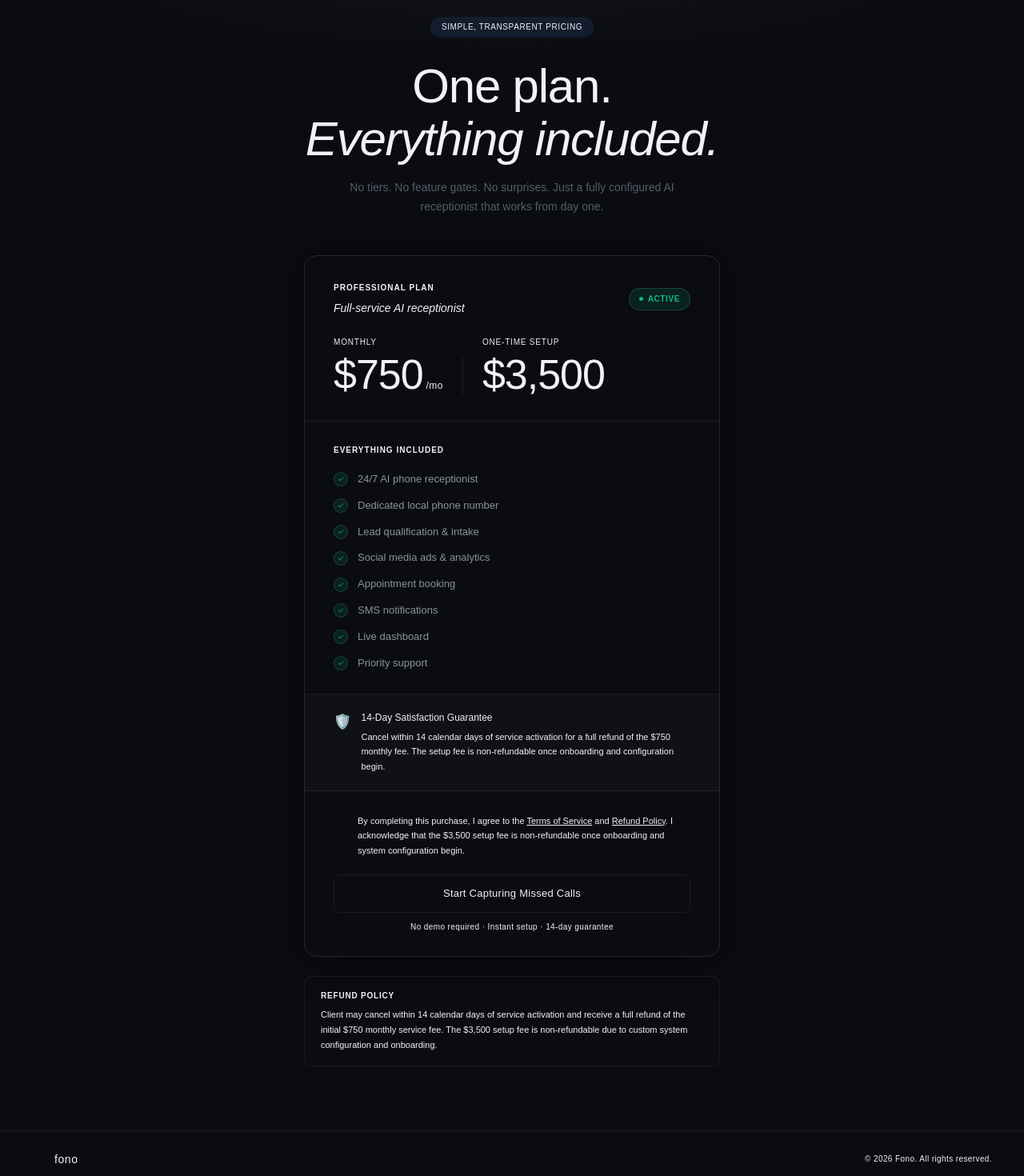
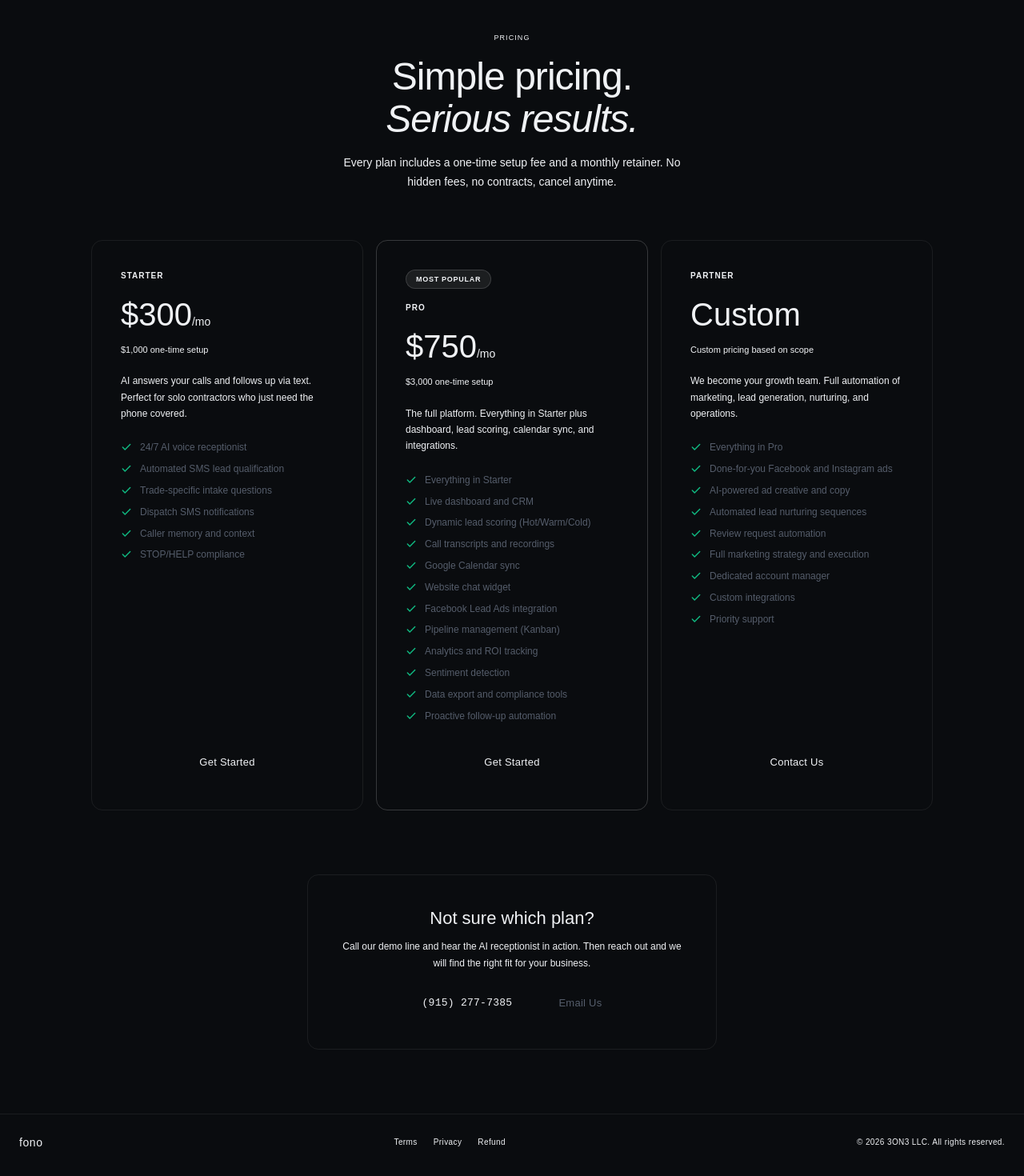
Before and after one commit to mercedes-3/fono-dashboard, a React (Vite) app: page /pricing in a window 1280 px wide. Shown: the part 120-1590 px from the top of the page at 80% size. Built offline with nearby package versions, Linux system fonts and the light colour scheme.

Commit message:
Update Pricing.jsx

```diff
--- a/src/pages/Pricing.jsx
+++ b/src/pages/Pricing.jsx
@@ -1,20 +1,69 @@
 import { Link } from 'react-router-dom'
-import { useState } from 'react'
 
-const FEATURES = [
-  '24/7 AI phone receptionist',
-  'Dedicated local phone number',
-  'Lead qualification & intake',
-  'Social media ads & analytics',
-  'Appointment booking',
-  'SMS notifications',
-  'Live dashboard',
+const tiers = [
+  {
+    name: 'Starter',
+    setup: '$1,000',
+    monthly: '$300',
+    description: 'AI answers your calls and follows up via text. Perfect for solo contractors who just need the phone covered.',
+    features: [
+      '24/7 AI voice receptionist',
+      'Automated SMS lead qualification',
+      'Trade-specific intake questions',
+      'Dispatch SMS notifications',
+      'Caller memory and context',
+      'STOP/HELP compliance',
+    ],
+    cta: 'Get Started',
+    href: 'https://buy.stripe.com/aFabJ3cgw20377zcvw7ss06',
+    highlight: false,
+  },
+  {
+    name: 'Pro',
+    setup: '$3,000',
+    monthly: '$750',
+    description: 'The full platform. Everything in Starter plus dashboard, lead scoring, calendar sync, and integrations.',
+    features: [
+      'Everything in Starter',
+      'Live dashboard and CRM',
+      'Dynamic lead scoring (Hot/Warm/Cold)',
+      'Call transcripts and recordings',
+      'Google Calendar sync',
+      'Website chat widget',
+      'Facebook Lead Ads integration',
+      'Pipeline management (Kanban)',
+      'Analytics and ROI tracking',
+      'Sentiment detection',
+      'Data export and compliance tools',
+      'Proactive follow-up automation',
+    ],
+    cta: 'Get Started',
+    href: 'https://buy.stripe.com/aFadRb2FW8or63v7bc7ss04',
+    highlight: true,
+  },
+  {
+    name: 'Partner',
+    setup: 'Custom',
+    monthly: 'Custom',
+    description: 'We become your growth team. Full automation of marketing, lead generation, nurturing, and operations.',
+    features: [
+      'Everything in Pro',
+      'Done-for-you Facebook and Instagram ads',
+      'AI-powered ad creative and copy',
+      'Automated lead nurturing sequences',
+      'Review request automation',
+      'Full marketing strategy and execution',
+      'Dedicated account manager',
+      'Custom integrations',
       'Priority support',
+    ],
+    cta: 'Contact Us',
+    href: 'mailto:mercedes@3on3scalez.com?subject=Fono Partner Inquiry',
+    highlight: false,
+  },
 ]
 
 export default function Pricing() {
-  const [agreed, setAgreed] = useState(false)
-
   return (
     <div style={{ minHeight: '100vh', background: 'var(--black)', fontFamily: 'var(--font)', color: 'var(--text)' }}>
 
@@ -22,12 +71,11 @@ export default function Pricing() {
       <nav style={{
         position: 'sticky', top: 0, zIndex: 100,
         display: 'flex', alignItems: 'center', justifyContent: 'space-between',
-        padding: '0 40px', height: 60,
-        background: 'rgba(8,8,8,0.9)',
-        backdropFilter: 'blur(20px)',
+        padding: '0 24px', height: 60,
+        background: 'rgba(8,8,8,0.85)', backdropFilter: 'blur(20px)',
         borderBottom: '1px solid var(--border)',
       }}>
-        <Link to="/" style={{ display: 'flex', alignItems: 'center', gap: 10 }}>
+        <Link to="/" style={{ display: 'flex', alignItems: 'center', gap: 10, textDecoration: 'none' }}>
           <div style={{ width: 28, height: 28, background: 'var(--platinum)', borderRadius: 7, display: 'flex', alignItems: 'center', justifyContent: 'center' }}>
             <svg width="12" height="12" viewBox="0 0 24 24" fill="none" stroke="var(--black)" strokeWidth="2.5" strokeLinecap="round" strokeLinejoin="round">
               <path d="M22 16.92v3a2 2 0 01-2.18 2 19.79 19.79 0 01-8.63-3.07A19.5 19.5 0 013.07 9.81a19.79 19.79 0 01-3.07-8.68A2 2 0 012 1h3a2 2 0 012 1.72c.127.96.361 1.903.7 2.81a2 2 0 01-.45 2.11L6.91 8.91a16 16 0 006.09 6.09l1.27-1.27a2 2 0 012.11-.45c.907.339 1.85.573 2.81.7A2 2 0 0122 16.92z"/>
@@ -36,165 +84,156 @@ export default function Pricing() {
           <span style={{ fontFamily: 'var(--font-display)', fontSize: 18, fontWeight: 500, color: 'var(--platinum)', letterSpacing: '0.04em' }}>fono</span>
         </Link>
         <div style={{ display: 'flex', alignItems: 'center', gap: 8 }}>
-          <Link to="/auth" style={{ fontSize: 12, color: 'var(--text-3)', padding: '7px 14px' }}>Sign In</Link>
-          <Link to="/auth" style={{ display: 'flex', alignItems: 'center', gap: 6, padding: '7px 16px', borderRadius: 8, fontSize: 12, fontWeight: 500, background: 'var(--platinum)', color: 'var(--black)', textDecoration: 'none' }}>Get Started</Link>
+          <Link to="/auth" style={{ fontSize: 12, color: 'var(--text-3)', padding: '7px 14px', textDecoration: 'none' }}>Sign In</Link>
         </div>
       </nav>
 
-      {/* Hero */}
-      <section style={{ padding: '80px 40px 48px', textAlign: 'center', position: 'relative', overflow: 'hidden' }}>
-        <div style={{ position: 'absolute', inset: 0, pointerEvents: 'none', background: 'radial-gradient(ellipse 70% 50% at 50% 0%, rgba(232,232,232,0.04) 0%, transparent 70%)' }} />
-        <div style={{ position: 'relative', maxWidth: 600, margin: '0 auto' }}>
-          <div style={{ display: 'inline-flex', alignItems: 'center', gap: 8, padding: '5px 14px', borderRadius: 99, background: 'var(--accent-dim)', border: '1px solid var(--border-2)', fontSize: 10, color: 'var(--platinum-3)', fontWeight: 500, letterSpacing: '0.06em', textTransform: 'uppercase', marginBottom: 28 }}>
-            Simple, transparent pricing
+      {/* Header */}
+      <section style={{ padding: 'clamp(60px, 10vw, 100px) 24px 40px', textAlign: 'center' }}>
+        <div style={{ fontSize: 9, color: 'var(--text-4)', letterSpacing: '0.12em', textTransform: 'uppercase', marginBottom: 16 }}>Pricing</div>
+        <h1 style={{
+          fontFamily: 'var(--font-display)', fontSize: 'clamp(32px, 6vw, 48px)',
+          fontWeight: 300, color: 'var(--text)', letterSpacing: '-0.02em', lineHeight: 1.1, marginBottom: 16,
+        }}>
+          Simple pricing.<br />
+          <span style={{ color: 'var(--platinum-3)', fontStyle: 'italic' }}>Serious results.</span>
+        </h1>
+        <p style={{ fontSize: 14, color: 'var(--text-4)', maxWidth: 460, margin: '0 auto', lineHeight: 1.7 }}>
+          Every plan includes a one-time setup fee and a monthly retainer. No hidden fees, no contracts, cancel anytime.
+        </p>
+      </section>
+
+      {/* Tiers */}
+      <section style={{ padding: '20px 24px 80px', maxWidth: 1100, margin: '0 auto' }}>
+        <div style={{ display: 'grid', gridTemplateColumns: 'repeat(auto-fit, minmax(300px, 1fr))', gap: 16, alignItems: 'stretch' }}>
+          {tiers.map(tier => (
+            <div key={tier.name} style={{
+              background: 'var(--black-3)',
+              border: `1px solid ${tier.highlight ? 'rgba(232,232,232,0.2)' : 'var(--border)'}`,
+              borderRadius: 14,
+              padding: 'clamp(24px, 4vw, 36px)',
+              display: 'flex', flexDirection: 'column',
+              position: 'relative',
+              overflow: 'hidden',
+            }}>
+              {tier.highlight && (
+                <div style={{
+                  position: 'absolute', top: 0, left: 0, right: 0, height: 2,
+                  background: 'linear-gradient(90deg, var(--platinum), rgba(232,232,232,0.3))',
+                }} />
+              )}
+
+              {tier.highlight && (
+                <div style={{
+                  display: 'inline-flex', alignSelf: 'flex-start',
+                  padding: '4px 12px', borderRadius: 99,
+                  background: 'rgba(232,232,232,0.08)', border: '1px solid rgba(232,232,232,0.16)',
+                  fontSize: 9, fontWeight: 600, color: 'var(--platinum)',
+                  letterSpacing: '0.08em', textTransform: 'uppercase',
+                  marginBottom: 16,
+                }}>
+                  Most Popular
                 </div>
-          <h1 style={{ fontFamily: 'var(--font-display)', fontSize: 'clamp(36px, 6vw, 60px)', fontWeight: 300, color: 'var(--text)', lineHeight: 1.1, letterSpacing: '-0.02em', marginBottom: 16 }}>
-            One plan.<br />
-            <span style={{ fontStyle: 'italic', color: 'var(--platinum-3)' }}>Everything included.</span>
-          </h1>
-          <p style={{ fontSize: 14, color: 'var(--text-3)', lineHeight: 1.7, fontWeight: 300, maxWidth: 420, margin: '0 auto' }}>
-            No tiers. No feature gates. No surprises. Just a fully configured AI receptionist that works from day one.
+              )}
+
+              <div style={{ fontSize: 10, fontWeight: 600, color: 'var(--text-4)', letterSpacing: '0.1em', textTransform: 'uppercase', marginBottom: 8 }}>
+                {tier.name}
+              </div>
+
+              <div style={{ marginBottom: 4 }}>
+                <span style={{ fontFamily: 'var(--font-display)', fontSize: 40, fontWeight: 300, color: 'var(--text)' }}>{tier.monthly}</span>
+                {tier.monthly !== 'Custom' && <span style={{ fontSize: 14, color: 'var(--text-4)' }}>/mo</span>}
+              </div>
+
+              {tier.setup !== 'Custom' && (
+                <div style={{ fontSize: 11, color: 'var(--text-4)', marginBottom: 20 }}>
+                  {tier.setup} one-time setup
+                </div>
+              )}
+              {tier.setup === 'Custom' && (
+                <div style={{ fontSize: 11, color: 'var(--text-4)', marginBottom: 20 }}>
+                  Custom pricing based on scope
+                </div>
+              )}
+
+              <p style={{ fontSize: 12, color: 'var(--text-4)', lineHeight: 1.7, marginBottom: 24 }}>
+                {tier.description}
               </p>
+
+              <div style={{ display: 'flex', flexDirection: 'column', gap: 10, marginBottom: 28, flex: 1 }}>
+                {tier.features.map(f => (
+                  <div key={f} style={{ display: 'flex', alignItems: 'flex-start', gap: 10 }}>
+                    <svg width="14" height="14" viewBox="0 0 24 24" fill="none" stroke="var(--green)" strokeWidth="2.5" strokeLinecap="round" strokeLinejoin="round" style={{ flexShrink: 0, marginTop: 1 }}>
+                      <polyline points="20 6 9 17 4 12"/>
+                    </svg>
+                    <span style={{ fontSize: 12, color: 'var(--text-3)', lineHeight: 1.4 }}>{f}</span>
+                  </div>
+                ))}
+              </div>
+
+              <a href={tier.href} style={{
+                display: 'flex', alignItems: 'center', justifyContent: 'center',
+                padding: '12px 24px', borderRadius: 9, fontSize: 13, fontWeight: 500,
+                background: tier.highlight ? 'var(--platinum)' : 'transparent',
+                color: tier.highlight ? 'var(--black)' : 'var(--text)',
+                border: tier.highlight ? 'none' : '1px solid var(--border-2)',
+                textDecoration: 'none', letterSpacing: '0.02em',
+                transition: 'all 0.15s',
+              }}>
+                {tier.cta}
+              </a>
+            </div>
+          ))}
         </div>
       </section>
 
-      {/* Pricing Card */}
-      <section style={{ padding: '0 40px 80px', display: 'flex', justifyContent: 'center' }}>
-        <div style={{ width: '100%', maxWidth: 520 }}>
-
-          {/* Main card */}
+      {/* FAQ / Bottom CTA */}
+      <section style={{ padding: '0 24px 80px', maxWidth: 560, margin: '0 auto', textAlign: 'center' }}>
         <div style={{
+          padding: 'clamp(24px, 4vw, 36px)',
           background: 'var(--black-3)',
-            border: '1px solid rgba(232,232,232,0.12)',
-            borderRadius: 16,
-            overflow: 'hidden',
-            boxShadow: '0 4px 40px rgba(0,0,0,0.5)',
+          border: '1px solid var(--border)',
+          borderRadius: 14,
         }}>
-            {/* Header */}
-            <div style={{ padding: '32px 36px', borderBottom: '1px solid var(--border)' }}>
-              <div style={{ display: 'flex', alignItems: 'center', justifyContent: 'space-between', marginBottom: 24 }}>
-                <div>
-                  <div style={{ fontSize: 10, fontWeight: 600, color: 'var(--text-4)', letterSpacing: '0.1em', textTransform: 'uppercase', marginBottom: 6 }}>Professional Plan</div>
-                  <div style={{ fontFamily: 'var(--font-display)', fontSize: 14, fontStyle: 'italic', color: 'var(--platinum-3)' }}>Full-service AI receptionist</div>
+          <div style={{ fontFamily: 'var(--font-display)', fontSize: 22, fontWeight: 300, color: 'var(--text)', marginBottom: 8 }}>
+            Not sure which plan?
           </div>
-                <div style={{ display: 'flex', alignItems: 'center', gap: 6, padding: '5px 12px', borderRadius: 99, background: 'var(--green-dim)', border: '1px solid rgba(74,222,128,0.2)', fontSize: 10, color: 'var(--green)', fontWeight: 600, letterSpacing: '0.06em', textTransform: 'uppercase' }}>
-                  <div style={{ width: 5, height: 5, borderRadius: '50%', background: 'var(--green)' }} />
-                  Active
-                </div>
-              </div>
-
-              {/* Pricing */}
-              <div style={{ display: 'flex', gap: 24, alignItems: 'flex-end', flexWrap: 'wrap' }}>
-                <div>
-                  <div style={{ fontSize: 10, color: 'var(--text-4)', letterSpacing: '0.08em', textTransform: 'uppercase', marginBottom: 6 }}>Monthly</div>
-                  <div style={{ display: 'flex', alignItems: 'baseline', gap: 4 }}>
-                    <span style={{ fontFamily: 'var(--font-display)', fontSize: 52, fontWeight: 300, color: 'var(--text)', lineHeight: 1, letterSpacing: '-0.02em' }}>$750</span>
-                    <span style={{ fontSize: 12, color: 'var(--text-4)', letterSpacing: '0.04em' }}>/mo</span>
-                  </div>
-                </div>
-                <div style={{ width: 1, height: 48, background: 'var(--border)' }} />
-                <div>
-                  <div style={{ fontSize: 10, color: 'var(--text-4)', letterSpacing: '0.08em', textTransform: 'uppercase', marginBottom: 6 }}>One-time setup</div>
-                  <div style={{ display: 'flex', alignItems: 'baseline', gap: 4 }}>
-                    <span style={{ fontFamily: 'var(--font-display)', fontSize: 52, fontWeight: 300, color: 'var(--platinum-3)', lineHeight: 1, letterSpacing: '-0.02em' }}>$3,500</span>
-                  </div>
-                </div>
-              </div>
-            </div>
-
-            {/* Features */}
-            <div style={{ padding: '28px 36px', borderBottom: '1px solid var(--border)' }}>
-              <div style={{ fontSize: 10, fontWeight: 600, color: 'var(--text-4)', letterSpacing: '0.1em', textTransform: 'uppercase', marginBottom: 18 }}>Everything included</div>
-              <div style={{ display: 'flex', flexDirection: 'column', gap: 12 }}>
-                {FEATURES.map(f => (
-                  <div key={f} style={{ display: 'flex', alignItems: 'center', gap: 12 }}>
-                    <div style={{ width: 18, height: 18, borderRadius: '50%', background: 'var(--green-dim)', border: '1px solid rgba(74,222,128,0.2)', display: 'flex', alignItems: 'center', justifyContent: 'center', flexShrink: 0 }}>
-                      <svg width="8" height="8" viewBox="0 0 24 24" fill="none" stroke="var(--green)" strokeWidth="3" strokeLinecap="round" strokeLinejoin="round"><polyline points="20 6 9 17 4 12"/></svg>
-                    </div>
-                    <span style={{ fontSize: 13, color: 'var(--text-2)' }}>{f}</span>
-                  </div>
-                ))}
-              </div>
-            </div>
-
-            {/* Guarantee */}
-            <div style={{ padding: '20px 36px', borderBottom: '1px solid var(--border)', background: 'rgba(232,232,232,0.02)' }}>
-              <div style={{ display: 'flex', alignItems: 'flex-start', gap: 12 }}>
-                <div style={{ fontSize: 18, flexShrink: 0 }}>🛡️</div>
-                <div>
-                  <div style={{ fontSize: 12, fontWeight: 500, color: 'var(--text)', marginBottom: 4 }}>14-Day Satisfaction Guarantee</div>
-                  <div style={{ fontSize: 11, color: 'var(--text-4)', lineHeight: 1.7 }}>
-                    Cancel within 14 calendar days of service activation for a full refund of the $750 monthly fee. The setup fee is non-refundable once onboarding and configuration begin.
-                  </div>
-                </div>
-              </div>
-            </div>
-
-            {/* Agreement + CTA */}
-            <div style={{ padding: '28px 36px' }}>
-              <label style={{ display: 'flex', alignItems: 'flex-start', gap: 12, cursor: 'pointer', marginBottom: 20 }}>
-                <div onClick={() => setAgreed(!agreed)} style={{
-                  width: 18, height: 18, borderRadius: 4, flexShrink: 0, marginTop: 1,
-                  background: agreed ? 'var(--platinum)' : 'var(--black-5)',
-                  border: `1px solid ${agreed ? 'var(--platinum)' : 'var(--border-2)'}`,
-                  display: 'flex', alignItems: 'center', justifyContent: 'center',
-                  transition: 'all 0.15s', cursor: 'pointer',
+          <p style={{ fontSize: 12, color: 'var(--text-4)', lineHeight: 1.7, marginBottom: 20 }}>
+            Call our demo line and hear the AI receptionist in action. Then reach out and we will find the right fit for your business.
+          </p>
+          <div style={{ display: 'flex', gap: 10, justifyContent: 'center', flexWrap: 'wrap' }}>
+            <a href="tel:+19152777385" style={{
+              display: 'inline-flex', alignItems: 'center', gap: 8,
+              padding: '10px 24px', borderRadius: 9, fontSize: 13, fontWeight: 500,
+              background: 'var(--platinum)', color: 'var(--black)',
+              textDecoration: 'none', letterSpacing: '0.02em', fontFamily: 'var(--font-mono)',
             }}>
-                  {agreed && <svg width="10" height="10" viewBox="0 0 24 24" fill="none" stroke="var(--black)" strokeWidth="3" strokeLinecap="round" strokeLinejoin="round"><polyline points="20 6 9 17 4 12"/></svg>}
-                </div>
-                <span style={{ fontSize: 11, color: 'var(--text-4)', lineHeight: 1.7 }}>
-                  By completing this purchase, I agree to the{' '}
-                  <Link to="/terms" style={{ color: 'var(--platinum-3)', textDecoration: 'underline' }}>Terms of Service</Link>
-                  {' '}and{' '}
-                  <Link to="/refund" style={{ color: 'var(--platinum-3)', textDecoration: 'underline' }}>Refund Policy</Link>.
-                  {' '}I acknowledge that the $3,500 setup fee is non-refundable once onboarding and system configuration begin.
-                </span>
-              </label>
-
-              <a
-                href="https://buy.stripe.com/28EdRbfsI5cfbnPfHI7ss05"
-                style={{
-                  display: 'block', width: '100%', textAlign: 'center',
-                  padding: '13px', borderRadius: 9, fontSize: 13, fontWeight: 500,
-                  background: agreed ? 'var(--platinum)' : 'var(--black-5)',
-                  color: agreed ? 'var(--black)' : 'var(--text-4)',
-                  border: `1px solid ${agreed ? 'transparent' : 'var(--border)'}`,
-                  transition: 'all 0.2s',
-                  pointerEvents: agreed ? 'auto' : 'none',
-                  letterSpacing: '0.02em',
-                  textDecoration: 'none',
-                }}
-              >
-                Start Capturing Missed Calls
+              (915) 277-7385
             </a>
-
-              <p style={{ textAlign: 'center', fontSize: 10, color: 'var(--text-4)', marginTop: 10, letterSpacing: '0.04em' }}>
-                No demo required · Instant setup · 14-day guarantee
-              </p>
-            </div>
-          </div>
-
-          {/* Below card note */}
-          <div style={{ marginTop: 24, padding: '16px 20px', background: 'var(--black-3)', border: '1px solid var(--border)', borderRadius: 10 }}>
-            <div style={{ fontSize: 10, fontWeight: 600, color: 'var(--text-4)', letterSpacing: '0.08em', textTransform: 'uppercase', marginBottom: 6 }}>Refund Policy</div>
-            <p style={{ fontSize: 11, color: 'var(--text-4)', lineHeight: 1.7 }}>
-              Client may cancel within 14 calendar days of service activation and receive a full refund of the initial $750 monthly service fee. The $3,500 setup fee is non-refundable due to custom system configuration and onboarding.
-            </p>
+            <a href="mailto:mercedes@3on3scalez.com" style={{
+              display: 'inline-flex', alignItems: 'center', gap: 8,
+              padding: '10px 24px', borderRadius: 9, fontSize: 13, fontWeight: 500,
+              background: 'transparent', color: 'var(--text-3)',
+              border: '1px solid var(--border-2)',
+              textDecoration: 'none', letterSpacing: '0.02em',
+            }}>
+              Email Us
+            </a>
           </div>
         </div>
       </section>
 
       {/* Footer */}
-      <footer style={{ borderTop: '1px solid var(--border)', padding: '24px 40px', display: 'flex', alignItems: 'center', justifyContent: 'space-between' }}>
+      <footer style={{ borderTop: '1px solid var(--border)', padding: '24px', display: 'flex', alignItems: 'center', justifyContent: 'space-between', flexWrap: 'wrap', gap: 12 }}>
         <div style={{ display: 'flex', alignItems: 'center', gap: 8 }}>
-          <div style={{ width: 20, height: 20, background: 'var(--platinum)', borderRadius: 5, display: 'flex', alignItems: 'center', justifyContent: 'center' }}>
-            <svg width="9" height="9" viewBox="0 0 24 24" fill="none" stroke="var(--black)" strokeWidth="2.5" strokeLinecap="round" strokeLinejoin="round">
-              <path d="M22 16.92v3a2 2 0 01-2.18 2 19.79 19.79 0 01-8.63-3.07A19.5 19.5 0 013.07 9.81a19.79 19.79 0 01-3.07-8.68A2 2 0 012 1h3a2 2 0 012 1.72c.127.96.361 1.903.7 2.81a2 2 0 01-.45 2.11L6.91 8.91a16 16 0 006.09 6.09l1.27-1.27a2 2 0 012.11-.45c.907.339 1.85.573 2.81.7A2 2 0 0122 16.92z"/>
-            </svg>
-          </div>
           <span style={{ fontFamily: 'var(--font-display)', fontSize: 14, color: 'var(--platinum-3)', letterSpacing: '0.04em' }}>fono</span>
         </div>
-        <p style={{ fontSize: 10, color: 'var(--text-4)', letterSpacing: '0.04em' }}>© 2026 Fono. All rights reserved.</p>
+        <div style={{ display: 'flex', gap: 20, alignItems: 'center' }}>
+          <Link to="/terms" style={{ fontSize: 10, color: 'var(--text-4)', textDecoration: 'none', letterSpacing: '0.04em' }}>Terms</Link>
+          <Link to="/privacy" style={{ fontSize: 10, color: 'var(--text-4)', textDecoration: 'none', letterSpacing: '0.04em' }}>Privacy</Link>
+          <Link to="/refund" style={{ fontSize: 10, color: 'var(--text-4)', textDecoration: 'none', letterSpacing: '0.04em' }}>Refund</Link>
+        </div>
+        <p style={{ fontSize: 10, color: 'var(--text-4)', letterSpacing: '0.04em' }}>© 2026 3ON3 LLC. All rights reserved.</p>
       </footer>
     </div>
   )
```
Lines whose indentation alone changed are shown as unchanged.
